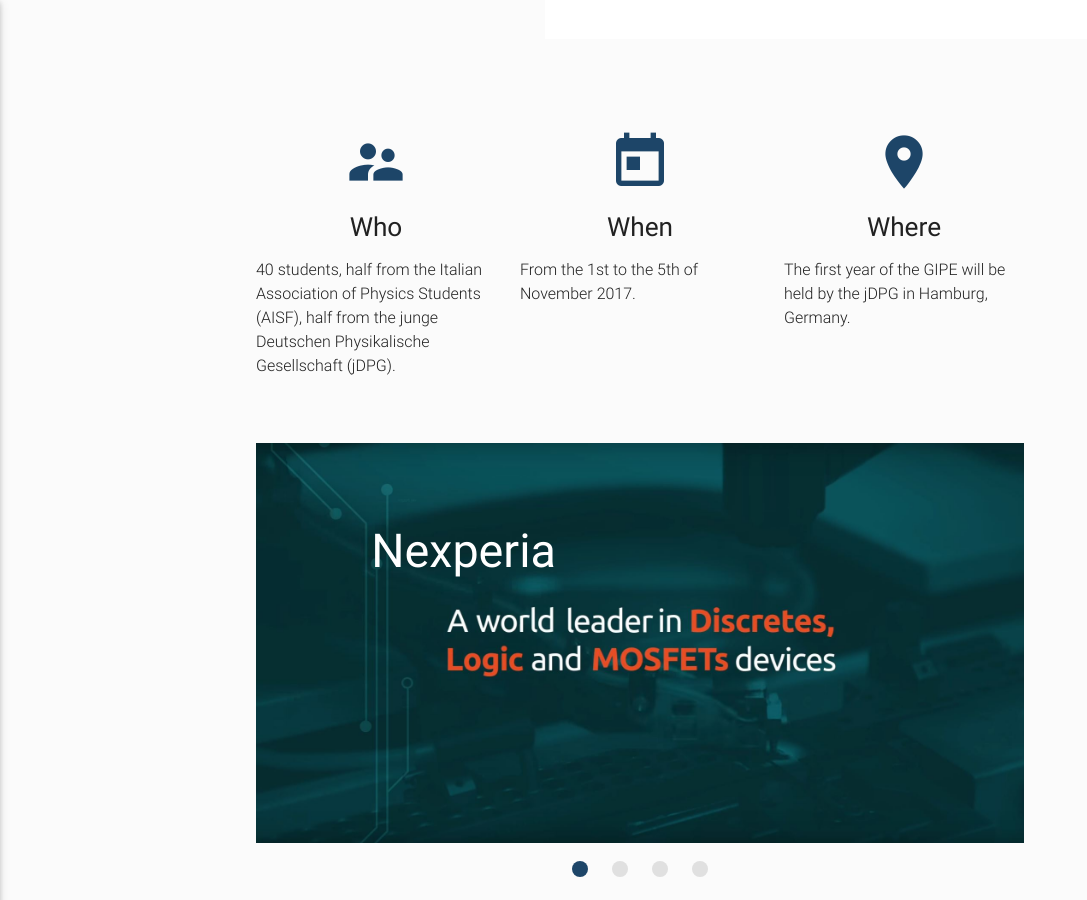
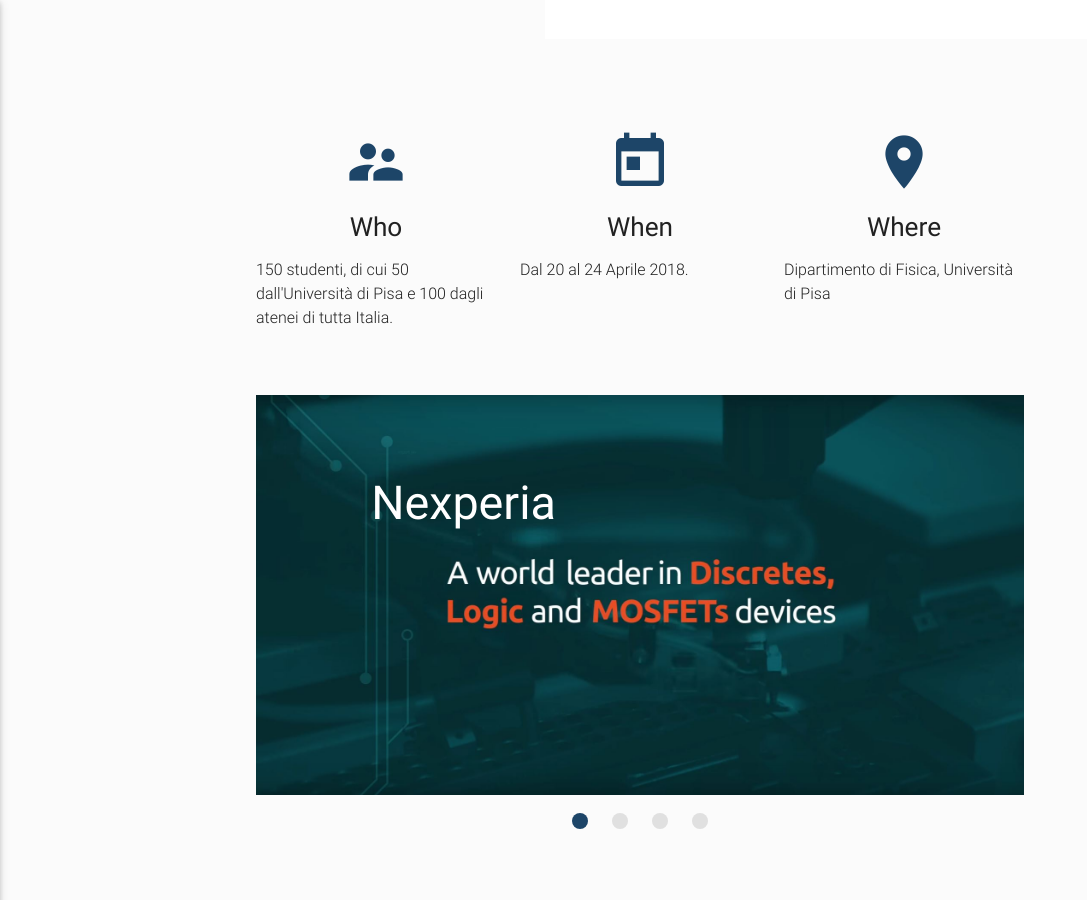
Before and after one commit to AndreaGurgone/AndreaGurgone.github.io, a Jekyll site: the page built from index.html, in a window 1280 px wide and 900 px high, scrolled down 364 px. Shown: the whole window, without its empty margins (0-1087 px from the left). Built offline with Jekyll 4.4.1, drawn with Linux system fonts in a browser that asks for light colours; nearby versions of some CDN libraries.

Commit message:
Update home.yml

```diff
--- a/_data/home.yml
+++ b/_data/home.yml
@@ -2,11 +2,11 @@
 
 dpg_logo: img/dpg_logo.png
 
-who: "40 students, half from the Italian Association of Physics Students (AISF), half from the junge Deutschen Physikalische Gesellschaft (jDPG)."
+who: "150 studenti, di cui 50 dall'Università di Pisa e 100 dagli atenei di tutta Italia."
 
-when: "From the 1st to the 5th of November 2017."
+when: "Dal 20 al 24 Aprile 2018."
 
-where: "The first year of the GIPE will be held by the jDPG in Hamburg, Germany."
+where: "Dipartimento di Fisica, Università di Pisa"
 
 slideshow:
   - img: img/nexperia.JPG
```
